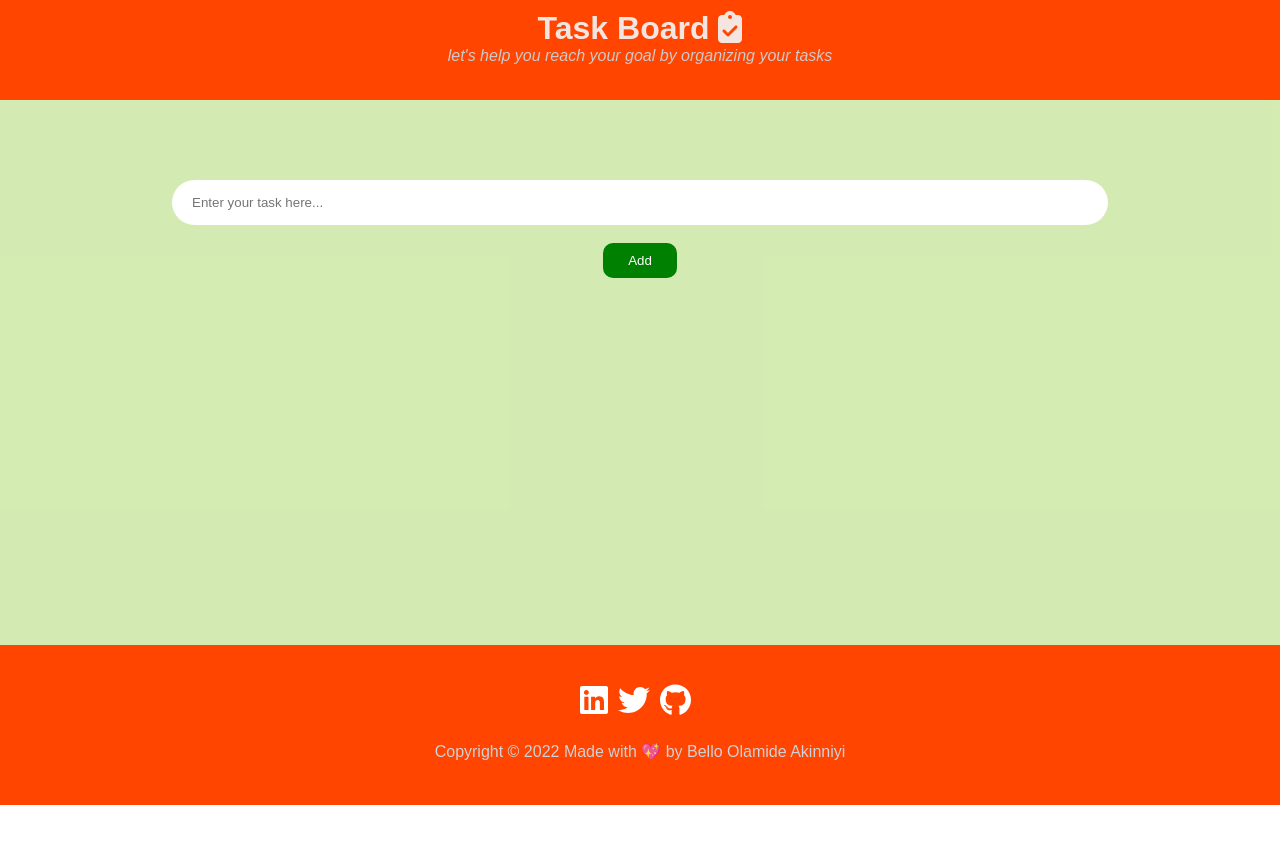
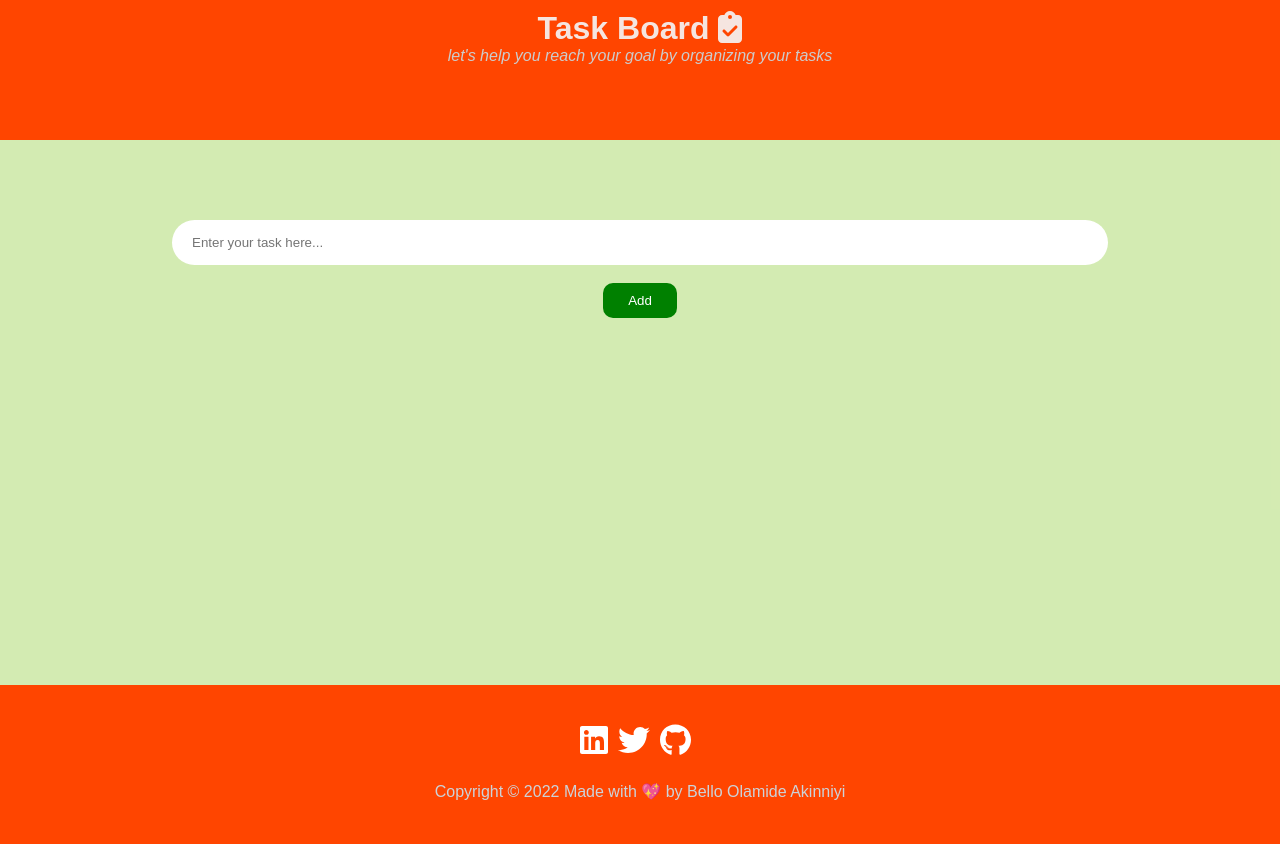
Before and after one commit to Olamide-Bello/task-board, a React (Create React App) app: page / in a window 1280 px wide. Before the commit the page ends 805 px from the top, so only its background shows below. Built offline with nearby package versions, Linux system fonts and the light colour scheme.

Commit message:
new commit

```diff
--- a/src/index.css
+++ b/src/index.css
@@ -10,7 +10,7 @@ body {
 }
 
 .header {
-    height: 10vh;
+    height: 15vh;
     min-height: 10vh;
     padding: 10px 0;
     width: 100%;
```
